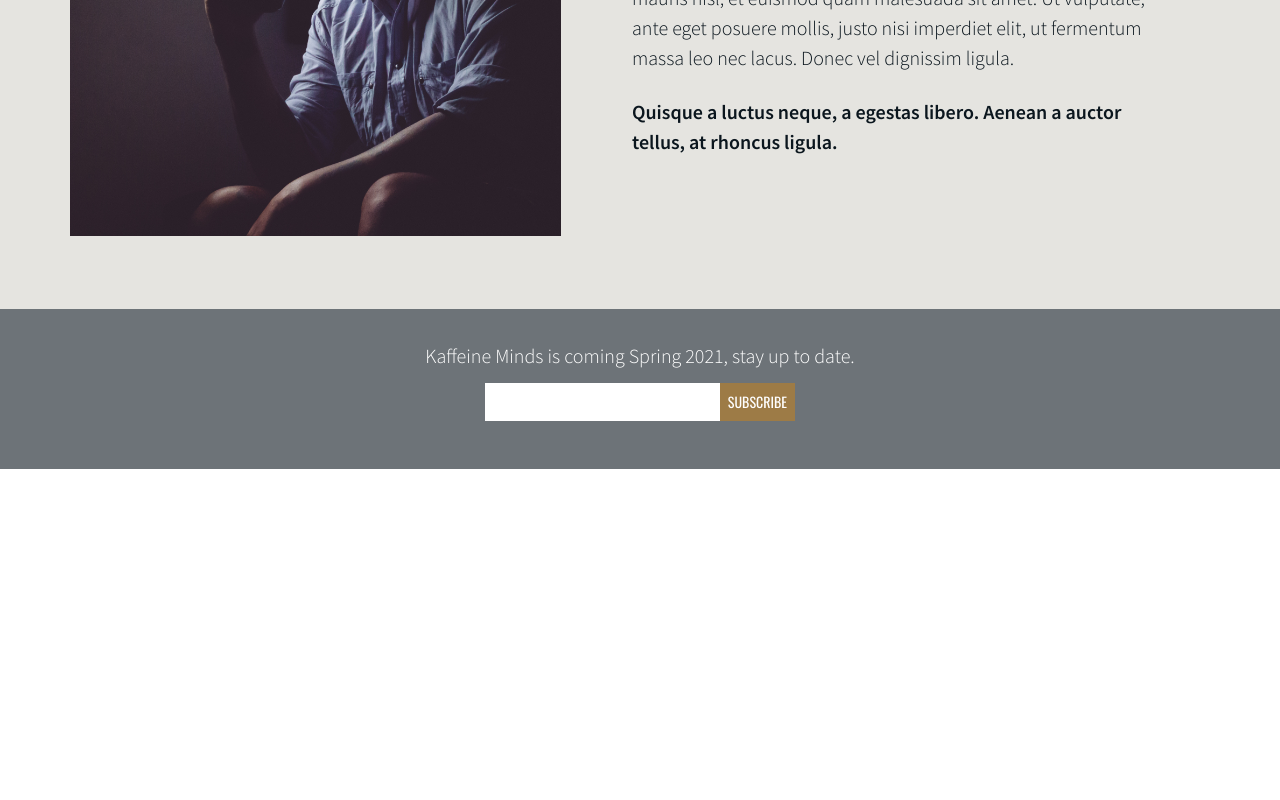
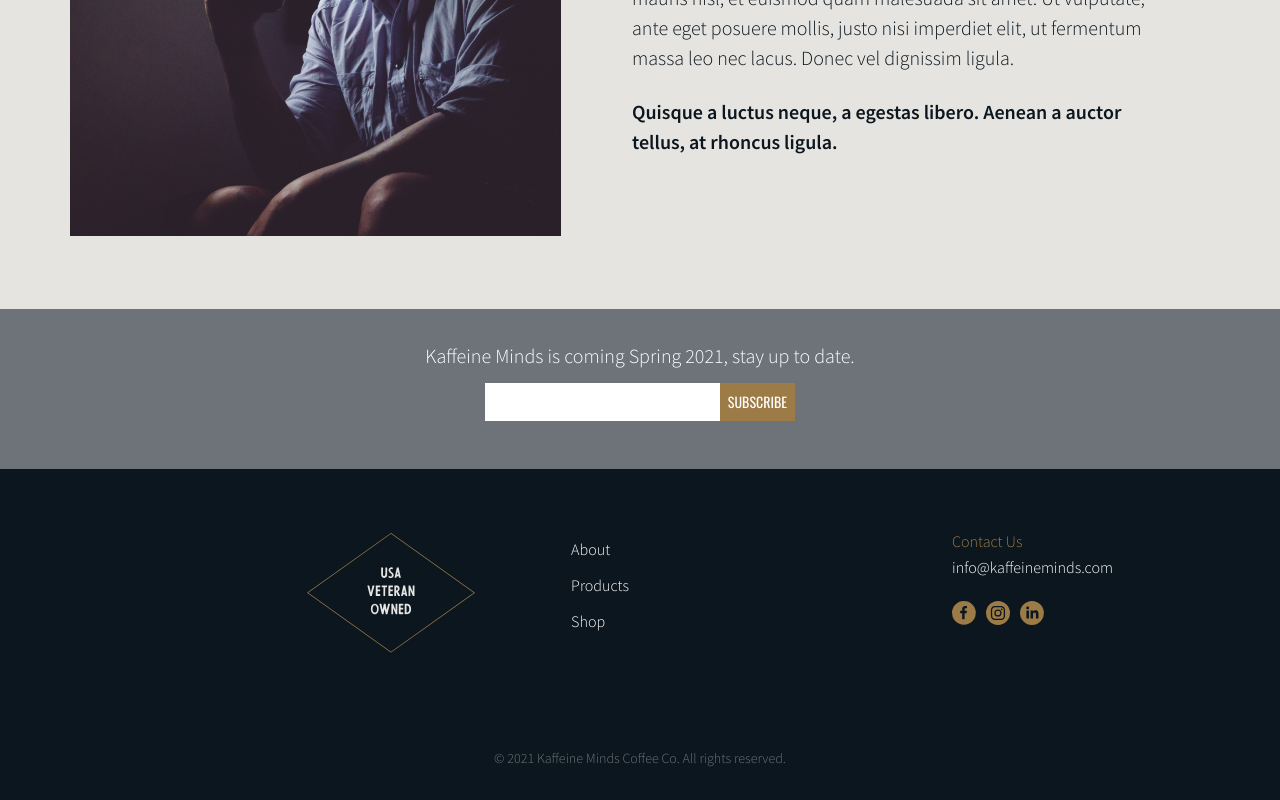
Before and after one commit to bkfrye/kaffeine-minds, a Next.js app: page / in a window 1280 px wide. Shown: the part 3954-4754 px from the top of the page. Before the commit the page ends 4423 px from the top, so only its background shows below. Built offline with nearby package versions, Linux system fonts and the light colour scheme.

Commit message:
add footer component to app

```diff
--- a/pages/_app.js
+++ b/pages/_app.js
@@ -1,6 +1,7 @@
 import '../styles/globals.css';
 
 import { AppWrapper } from '@context/AppContext';
+import Footer from '@components/Footer.js';
 import Head from 'next/head';
 import Masthead from '@components/Masthead.js';
 
@@ -15,6 +16,7 @@ function App({ Component, pageProps }) {
       <main>
         <Component {...pageProps} />
       </main>
+      <Footer />
     </AppWrapper>
   )
 }
```
